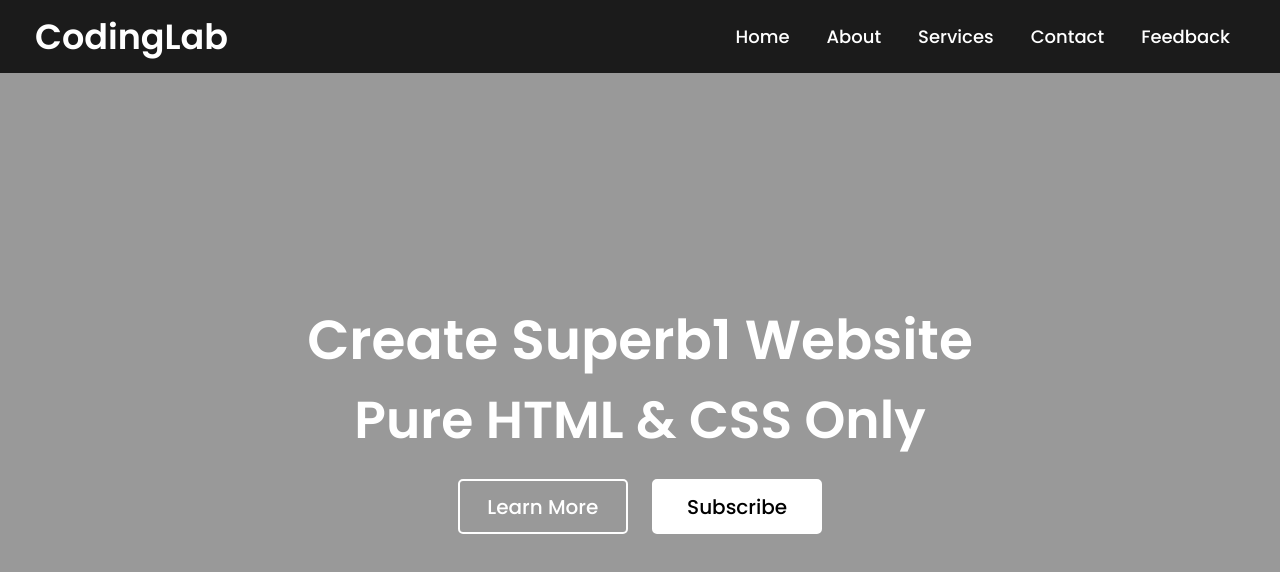
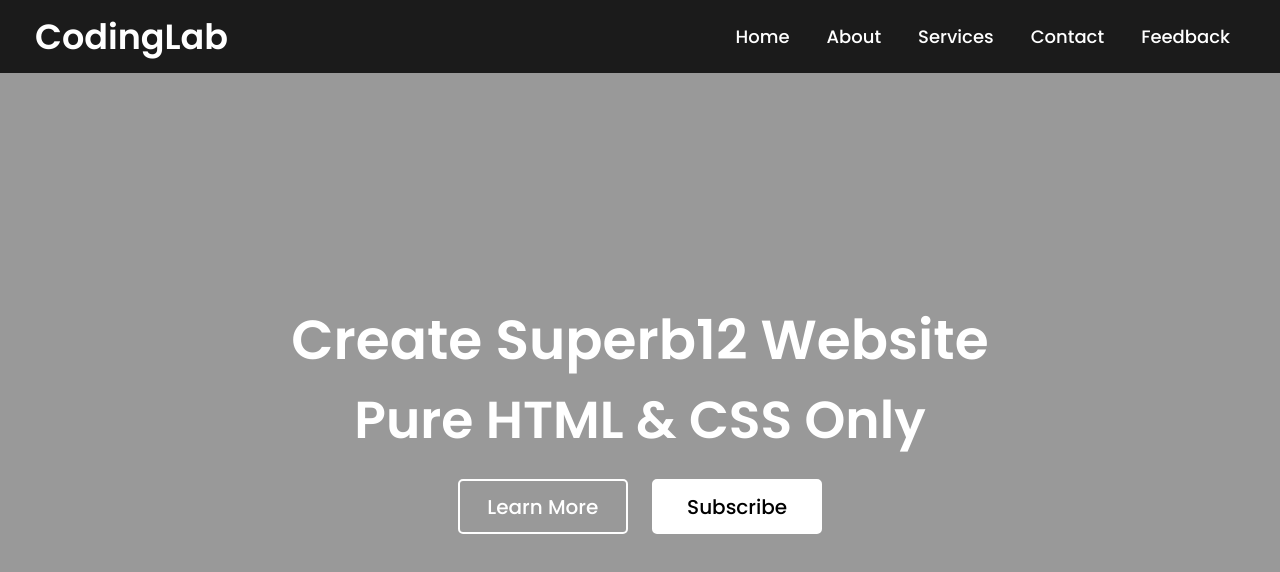
Before and after one commit to morluholder/coding-lab-repo, a plain HTML site: page index.html in a window 1280 px wide. Drawn offline with Linux system fonts and the light colour scheme.

Commit message:
new line

```diff
--- a/index.html
+++ b/index.html
@@ -25,7 +25,7 @@
   </nav>
   <div class="img"></div>
   <div class="center">
-    <div class="title">Create Superb1 Website</div>
+    <div class="title">Create Superb12 Website</div>
     <div class="sub_title">Pure HTML & CSS Only</div>
     <div class="btns">
       <button>Learn More</button>
```
